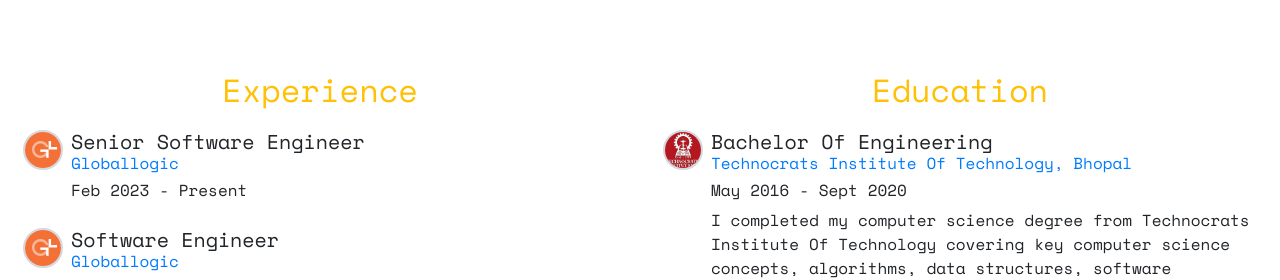
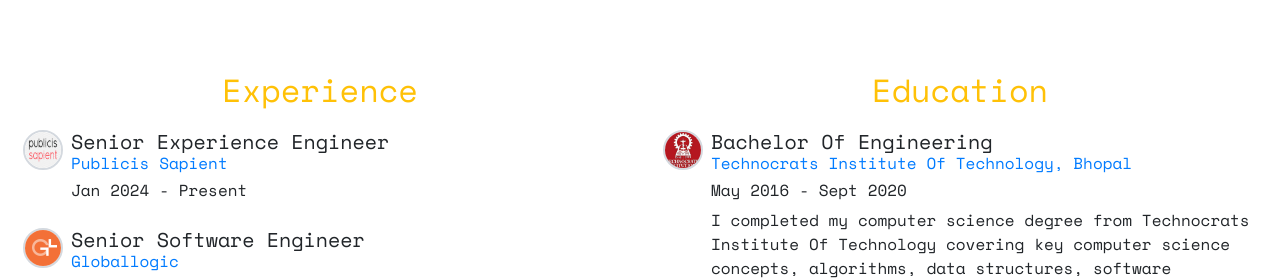
Before and after one commit to siddharth-mourya/portfolio, a React (Create React App) app: page / in a window 1280 px wide. Shown: the part 1840-2120 px from the top of the page. Built offline with nearby package versions, Linux system fonts and the light colour scheme.

Commit message:
Update index.jsx

```diff
--- a/src/component/Experience/index.jsx
+++ b/src/component/Experience/index.jsx
@@ -3,6 +3,18 @@ import styles from "./index.styles.module.scss";
 
 const Experience = () => {
   const experience = [
+   {
+      company: "Publicis Sapient",
+      companyIcon: `${process.env.PUBLIC_URL}/images/places/PS-Logo.png`,
+      position: "Senior Experience Engineer",
+      description: [
+       "Completed comprehensive training program covering React.",
+       "Acquired in-depth knowledge of company policies, procedures, and industry best practices.",
+       "Prepared to apply acquired skills and contribute effectively to upcoming projects.",
+       "Proven ability to quickly grasp new concepts and technologies."
+      ],
+      date: "Jan 2024 - Present",
+    },
     {
       company: "Globallogic",
       companyIcon: `${process.env.PUBLIC_URL}/images/places/GL-Logo.png`,
```
